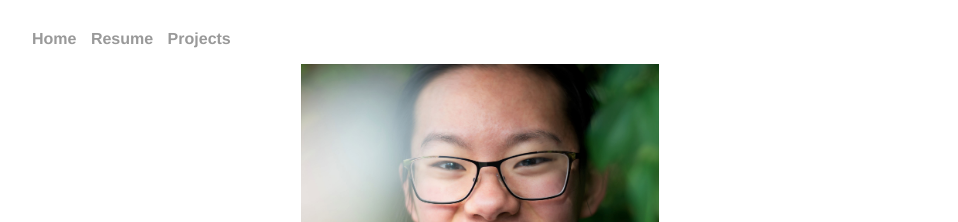
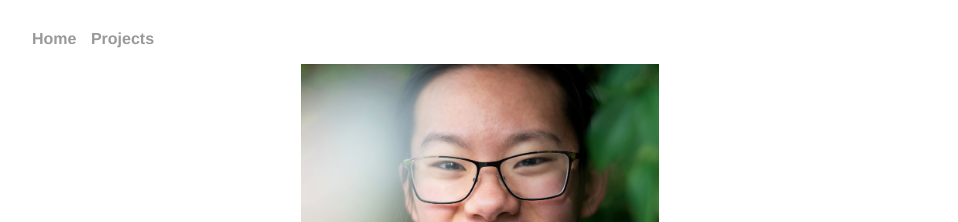
Before and after one commit to thecatherinehuang/thecatherinehuang.github.io, a Jekyll site: the page built from index.html, in a window 1280 px wide. Shown: the top 222 px of the page, without its empty margins (160-1118 px from the left). Built offline with Jekyll 4.4.1, drawn with Linux system fonts in a browser that asks for light colours; nearby versions of some CDN libraries.

Commit message:
Update default.html

```diff
--- a/_layouts/default.html
+++ b/_layouts/default.html
@@ -12,8 +12,8 @@
 		<nav>
     		<ul>
         		<li><a href="">Home</a></li>
-        		<li><a href="resume/catherinehuang.pdf">Resume</a></li>
-				<li><a href="projects">Projects</a></li>
+<!--         		<li><a href="resume/catherinehuang.pdf">Resume</a></li> -->
+			<li><a href="projects">Projects</a></li>
     		</ul>
 		</nav>
 		<div class="container">
```
